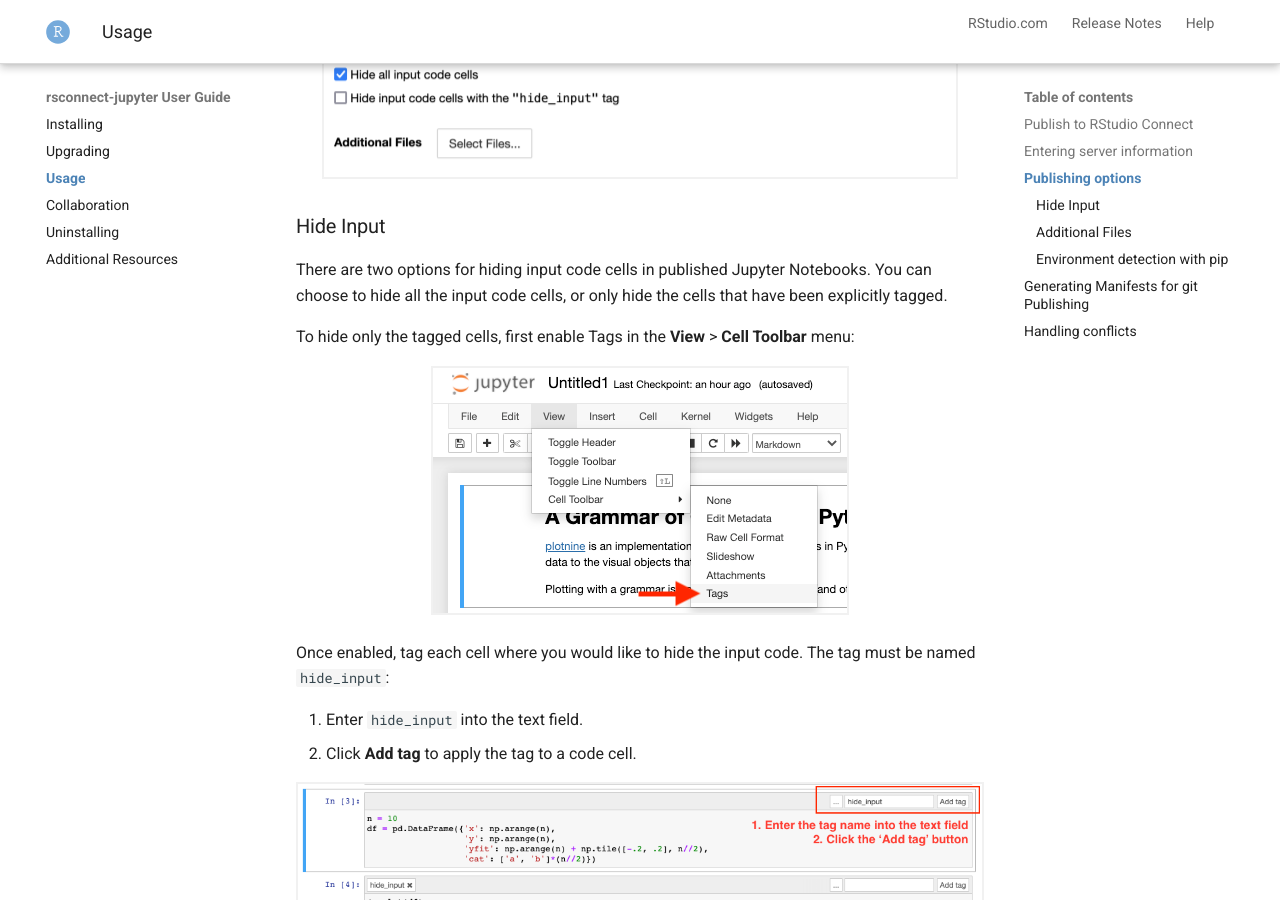
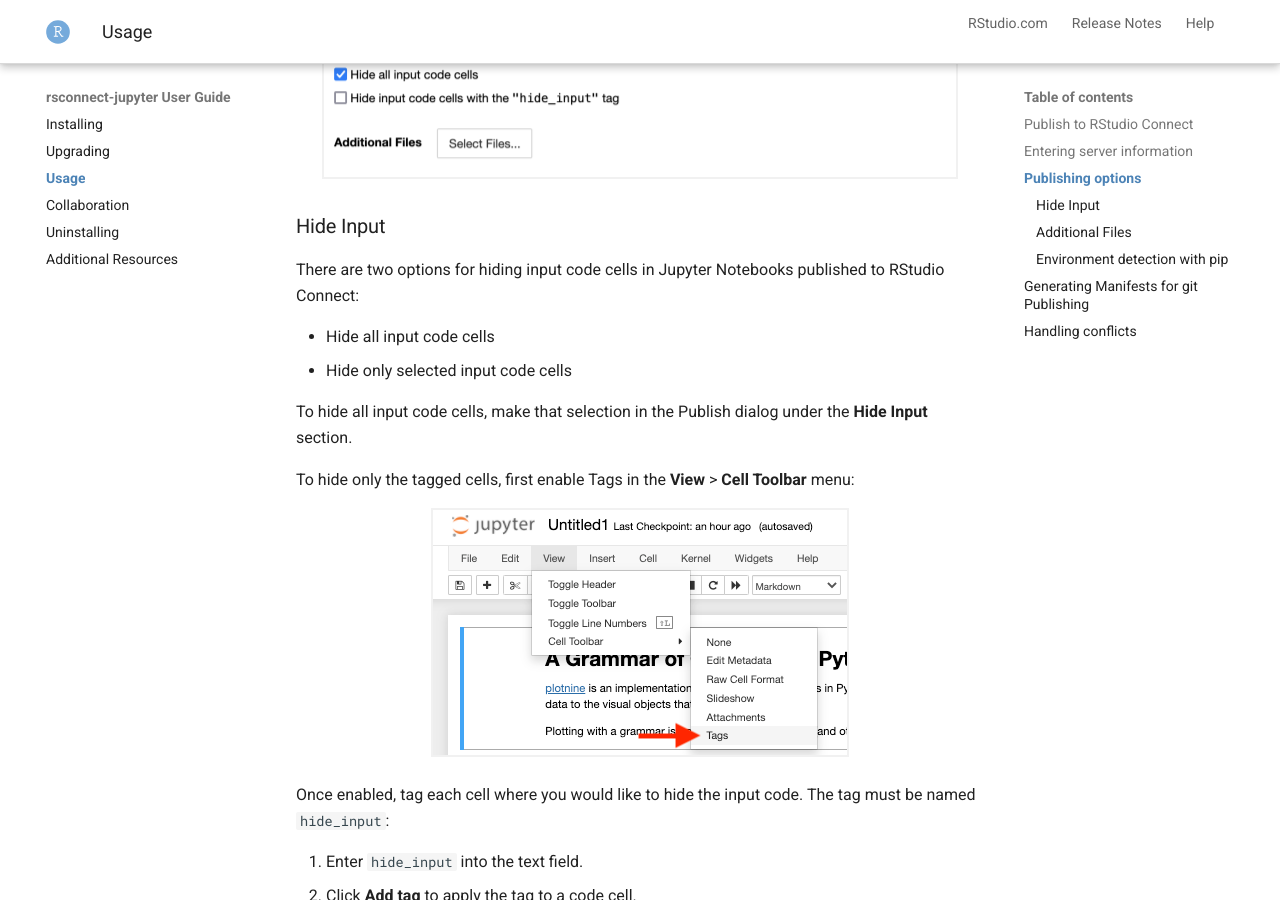
Before and after one commit to rstudio/rsconnect-jupyter, an MkDocs documentation site: the page built from docs/docs/usage.md, in a window 1280 px wide and 900 px high, scrolled down 2305 px. Built offline with MkDocs 1.6.1 and Material for MkDocs 9.7.7, drawn with Linux system fonts in a browser that asks for light colours.

Commit message:
Clarifications

```diff
--- a/docs/docs/usage.md
+++ b/docs/docs/usage.md
@@ -52,7 +52,13 @@
 
 ### Hide Input
 
-There are two options for hiding input code cells in published Jupyter Notebooks. You can choose to hide all the input code cells, or only hide the cells that have been explicitly tagged.
+There are two options for hiding input code cells in Jupyter Notebooks published
+to RStudio Connect:
+
+- Hide all input code cells
+- Hide only selected input code cells
+
+To hide all input code cells, make that selection in the Publish dialog under the **Hide Input** section.
 
 To hide only the tagged cells, first enable Tags in the **View** > **Cell Toolbar** menu:
 
```
